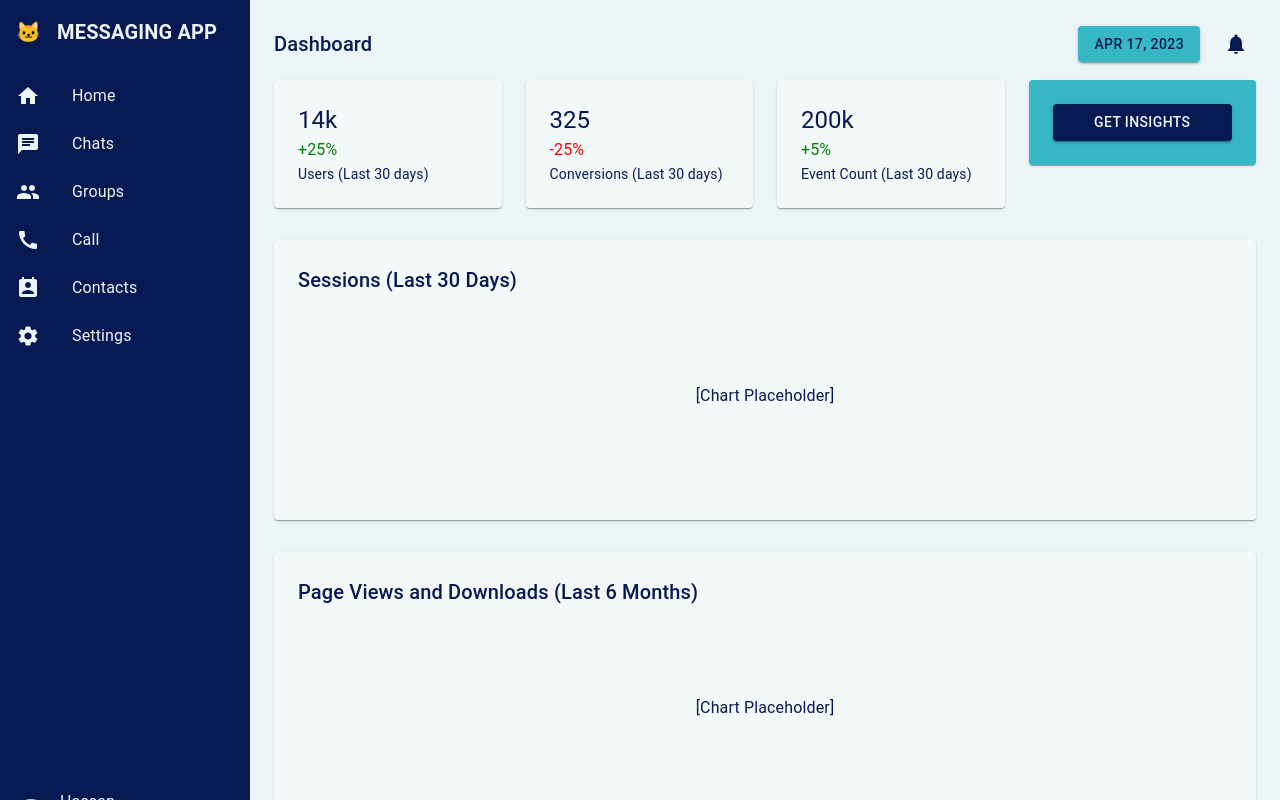
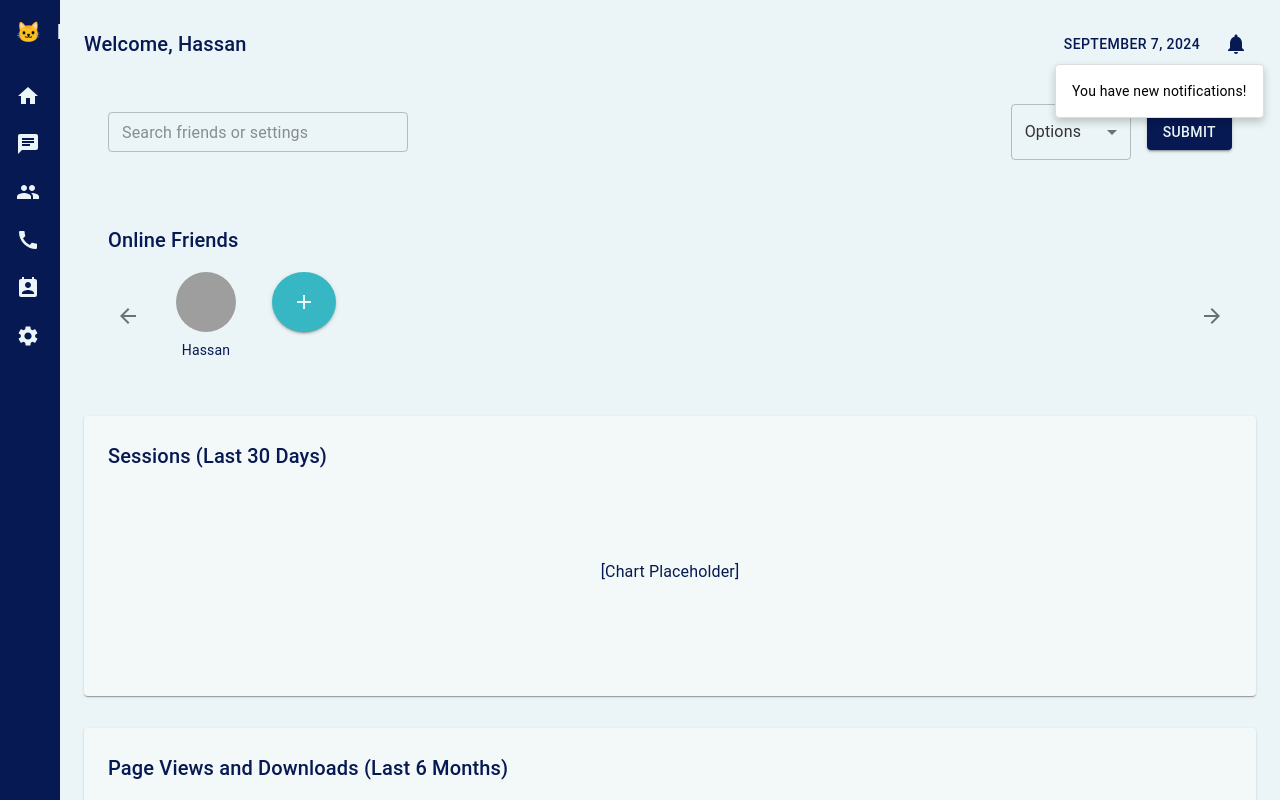
Before and after one commit to hassan-jamshaid10/MessagingAPP, a React (Vite) app: page / in a window 1280 px wide. Both pictures are taken after a click on the button 1236 px from the left and 44 px from the top of the page. Shown: the top 800 px of the page. Built offline with nearby package versions, Linux system fonts and the light colour scheme; grey boxes are pictures that could not be loaded.

Commit message:
Added online Friends

```diff
--- /dev/null
+++ b/src/Components/DashHeader/index.jsx
@@ -0,0 +1,66 @@
+import React, { useState } from 'react';
+import { Box, Typography, IconButton, Popover } from '@mui/material';
+import NotificationsIcon from '@mui/icons-material/Notifications';
+
+const DashboardHeader = ({ userName }) => {
+  const [anchorEl, setAnchorEl] = useState(null);
+
+  const handleNotificationClick = (event) => {
+    setAnchorEl(event.currentTarget);
+  };
+
+  const handleClose = () => {
+    setAnchorEl(null);
+  };
+
+  const open = Boolean(anchorEl);
+  const id = open ? 'notification-popover' : undefined;
+
+  // Function to get the current date in a readable format
+  const getCurrentDate = () => {
+    const options = { year: 'numeric', month: 'long', day: 'numeric' };
+    return new Date().toLocaleDateString(undefined, options);
+  };
+
+  return (
+    <Box display="flex" justifyContent="space-between" alignItems="center" mb={2}>
+      <Typography variant="h6" color="#071952">
+        Welcome, {userName="Hassan"}
+      </Typography> {/* Dark Blue for the welcome message */}
+      <Box display="flex" alignItems="center">
+        <Typography variant="button" sx={{ mr: 2, color: '#071952' }}>
+          {getCurrentDate()}
+        </Typography>
+        <IconButton aria-label="notifications" onClick={handleNotificationClick}>
+          <NotificationsIcon sx={{ color: '#071952' }} /> {/* Dark Blue for the icon */}
+        </IconButton>
+        <Popover
+          id={id}
+          open={open}
+          anchorEl={anchorEl}
+          onClose={handleClose}
+          anchorOrigin={{
+            vertical: 'bottom',
+            horizontal: 'center',
+          }}
+          transformOrigin={{
+            vertical: 'top',
+            horizontal: 'center',
+          }}
+          sx={{
+            '& .MuiPopover-paper': {
+              backgroundColor: 'white',
+              border: '1px solid #ddd',
+              padding: '16px',
+              boxShadow: '0 4px 8px rgba(0, 0, 0, 0.2)',
+            },
+          }}
+        >
+          <Typography variant="body2">You have new notifications!</Typography>
+        </Popover>
+      </Box>
+    </Box>
+  );
+};
+
+export default DashboardHeader;
--- a/src/Components/HomePage/index.jsx
+++ b/src/Components/HomePage/index.jsx
@@ -1,54 +1,16 @@
 import React from 'react';
 import { Box, Grid, Paper, Typography, Button, IconButton } from '@mui/material';
 import NotificationsIcon from '@mui/icons-material/Notifications';
-
+import DashboardHeader from '../DashHeader';
+import OverviewSection from '../SearchBar';
+import OnlineFriends from '../OnlineFriends';
 const Home = () => {
   return (
     <Box >
-      {/* Top bar with date and notification */}
-      <Box display="flex" justifyContent="space-between" alignItems="center" mb={2}>
-        <Typography variant="h6" color="#071952">Dashboard</Typography> {/* Dark Blue for the title */}
-        <Box display="flex" alignItems="center">
-          <Button variant="contained" sx={{ backgroundColor: '#37B7C3', color: '#071952', mr: 2 }}>
-            Apr 17, 2023
-          </Button>
-          <IconButton aria-label="notifications">
-            <NotificationsIcon sx={{ color: '#071952' }} /> {/* Dark Blue for the icon */}
-          </IconButton>
-        </Box>
-      </Box>
+     <DashboardHeader/>
+<OverviewSection/>
+<OnlineFriends/>
 
-      {/* Overview Section */}
-      <Grid container spacing={3}>
-        <Grid item xs={12} sm={6} md={3}>
-          <Paper sx={{ padding: 3, backgroundColor: '#F3F9F9', color: '#071952' }}>
-            <Typography variant="h5">14k</Typography>
-            <Typography variant="subtitle1" color="green">+25%</Typography>
-            <Typography variant="body2">Users (Last 30 days)</Typography>
-          </Paper>
-        </Grid>
-        <Grid item xs={12} sm={6} md={3}>
-          <Paper sx={{ padding: 3, backgroundColor: '#F3F9F9', color: '#071952' }}>
-            <Typography variant="h5">325</Typography>
-            <Typography variant="subtitle1" color="red">-25%</Typography>
-            <Typography variant="body2">Conversions (Last 30 days)</Typography>
-          </Paper>
-        </Grid>
-        <Grid item xs={12} sm={6} md={3}>
-          <Paper sx={{ padding: 3, backgroundColor: '#F3F9F9', color: '#071952' }}>
-            <Typography variant="h5">200k</Typography>
-            <Typography variant="subtitle1" color="green">+5%</Typography>
-            <Typography variant="body2">Event Count (Last 30 days)</Typography>
-          </Paper>
-        </Grid>
-        <Grid item xs={12} sm={6} md={3}>
-          <Paper sx={{ padding: 3, backgroundColor: '#37B7C3' }}>
-            <Button variant="contained" sx={{ backgroundColor: '#071952', color: '#EBF4F6' }} fullWidth>
-              Get Insights
-            </Button>
-          </Paper>
-        </Grid>
-      </Grid>
 
       {/* Session Graph Section */}
       <Box mt={4}>
--- /dev/null
+++ b/src/Components/OnlineFriends/index.jsx
@@ -0,0 +1,106 @@
+import React from 'react';
+import { useSelector } from 'react-redux';
+import { Box, Typography, Avatar, IconButton, Button } from '@mui/material';
+import ArrowBackIcon from '@mui/icons-material/ArrowBack';
+import ArrowForwardIcon from '@mui/icons-material/ArrowForward';
+import AddIcon from '@mui/icons-material/Add';
+
+const OnlineFriends = () => {
+  const friends = useSelector(state => state.onlineFriends.friends);
+
+  const scrollContainerRef = React.useRef(null);
+
+  const scroll = (direction) => {
+    if (scrollContainerRef.current) {
+      scrollContainerRef.current.scrollBy({
+        left: direction === 'left' ? -300 : 300,
+        behavior: 'smooth',
+      });
+    }
+  };
+
+  return (
+    <Box p={3}>
+      <Typography variant="h6" sx={{ mb: 2, color: '#071952' }}>
+        Online Friends
+      </Typography>
+      <Box display="flex" alignItems="center">
+        <IconButton onClick={() => scroll('left')} aria-label="scroll left">
+          <ArrowBackIcon />
+        </IconButton>
+        <Box
+          ref={scrollContainerRef}
+          sx={{
+            display: 'flex',
+            overflowX: 'auto',
+            whiteSpace: 'nowrap',
+            scrollBehavior: 'smooth',
+            width: '100%',
+            '&::-webkit-scrollbar': {
+              display: 'none',
+            },
+          }}
+        >
+          {friends.map((friend, index) => (
+            <Box
+              key={index}
+              sx={{
+                display: 'inline-block',
+                textAlign: 'center',
+                mx: 1,
+                width: '100px',
+              }}
+            >
+              <Avatar
+                src={friend.avatar}
+                alt={friend.name}
+                sx={{
+                  width: 60,
+                  height: 60,
+                  mx: 'auto',
+                  mb: 1,
+                }}
+              />
+              <Typography variant="body2" sx={{ color: '#071952' }}>
+                {friend.name}
+              </Typography>
+            </Box>
+          ))}
+          <Box
+            sx={{
+              display: 'inline-block',
+              textAlign: 'center',
+              mx: 1,
+              width: '100px',
+            }}
+          >
+            <Button
+              variant="contained"
+              sx={{
+                width: 60,
+                height: 60,
+                borderRadius: '50%',
+                backgroundColor: '#37B7C3',
+                color: '#EBF4F6',
+                fontSize: '24px',
+                display: 'flex',
+                alignItems: 'center',
+                justifyContent: 'center',
+                mb: 1,
+                padding: 0,
+              }}
+            >
+              <AddIcon />
+            </Button>
+            <Typography variant="body2" sx={{ color: '#071952', mt: 1 }}/>
+          </Box>
+        </Box>
+        <IconButton onClick={() => scroll('right')} aria-label="scroll right">
+          <ArrowForwardIcon />
+        </IconButton>
+      </Box>
+    </Box>
+  );
+};
+
+export default OnlineFriends;
--- /dev/null
+++ b/src/Components/SearchBar/index.jsx
@@ -0,0 +1,40 @@
+import React from 'react';
+import { Box, Button, TextField, MenuItem, Select, InputLabel, FormControl } from '@mui/material';
+
+const OverviewSection = () => {
+  return (
+    <Box p={3}>
+      {/* Search Bar and Dropdown */}
+      <Box display="flex" alignItems="center" justifyContent="space-between" mb={2}>
+        <TextField
+          variant="outlined"
+          placeholder="Search friends or settings"
+          size="small"
+          sx={{ width: '300px' }}
+        />
+
+        <Box display="flex" alignItems="center">
+          <FormControl sx={{ ml: 2, minWidth: 120 }}>
+            <InputLabel>Options</InputLabel>
+            <Select
+              label="Options"
+              defaultValue=""
+            >
+              <MenuItem value="friends">Friends</MenuItem>
+              <MenuItem value="settings">Settings</MenuItem>
+            </Select>
+          </FormControl>
+
+          <Button
+            variant="contained"
+            sx={{ backgroundColor: '#071952', color: '#EBF4F6', ml: 2 }}
+          >
+            Submit
+          </Button>
+        </Box>
+      </Box>
+    </Box>
+  );
+};
+
+export default OverviewSection;
--- /dev/null
+++ b/src/Features/OnlineFriendSlice.js
@@ -0,0 +1,31 @@
+// src/slices/onlineFriendsSlice.js
+
+import { createSlice } from '@reduxjs/toolkit';
+
+const onlineFriendsSlice = createSlice({
+  name: 'onlineFriends',
+  initialState: {
+    friends: [
+        { name: 'Hassan', avatar: 'https://avatars.githubusercontent.com/u/119107853?s=400&u=795438ac2230ca0a9f896e5208d4b879a8687500&v=4' },
+      ]
+
+  },
+  reducers: {
+    addFriend: (state, action) => {
+      state.friends.push(action.payload);
+    },
+    removeFriend: (state, action) => {
+      state.friends = state.friends.filter(friend => friend.name !== action.payload.name);
+    },
+    updateFriend: (state, action) => {
+      const index = state.friends.findIndex(friend => friend.name === action.payload.name);
+      if (index !== -1) {
+        state.friends[index] = action.payload;
+      }
+    },
+  },
+});
+
+export const { addFriend, removeFriend, updateFriend } = onlineFriendsSlice.actions;
+
+export default onlineFriendsSlice.reducer;
--- a/store.js
+++ b/store.js
@@ -1,8 +1,9 @@
 import { configureStore } from '@reduxjs/toolkit';
 import authReducer from './src/Features/AuthSlice';
-
+import onlineFriendsReducer from './src/Features/OnlineFriendSlice'
 export const store = configureStore({
   reducer: {
     auth: authReducer,
+    onlineFriends: onlineFriendsReducer,
   },
 });
```
